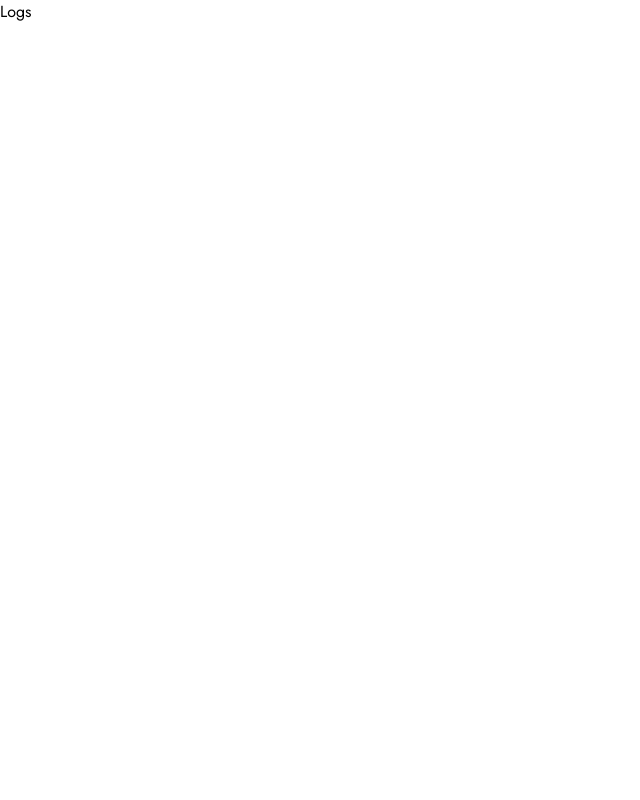
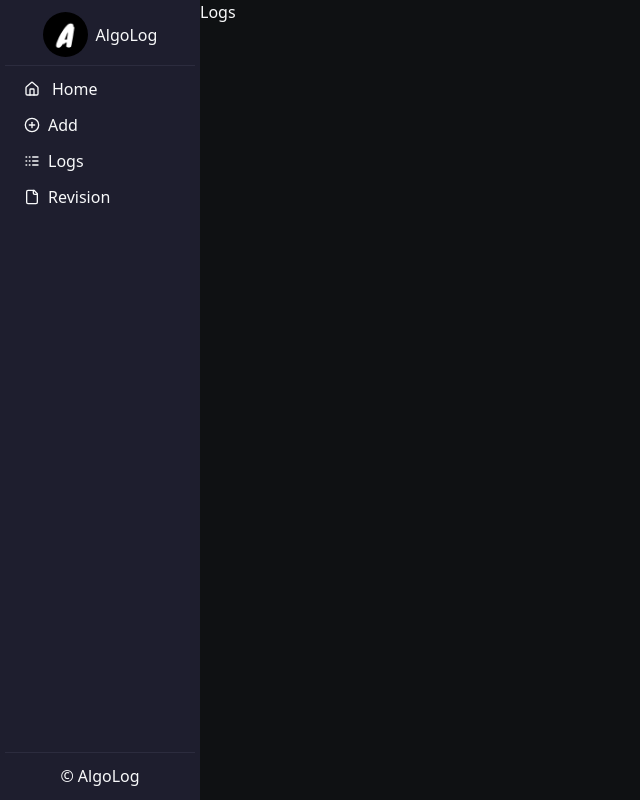
Before and after one commit to sreyas-b-anand/algolog, a Next.js app: page /logs in a window 1280 px wide. Shown: the whole page, without its empty margins (0-640 px from the left). Built offline with nearby package versions, Linux system fonts and the light colour scheme.

Commit message:
added navbar

```diff
--- a/src/app/(root)/dashboard/page.tsx
+++ b/src/app/(root)/(main)/dashboard/page.tsx
@@ -4,7 +4,7 @@ import React from "react";
 import { useEffect } from "react";
 import { toast } from "sonner";
 import { useRouter } from "next/navigation";
-import Navbar from "@/src/components/Navbar";
+// import Navbar from "@/src/components/Navbar";
 const Dashboard = () => {
   const router = useRouter();
   useEffect(() => {
@@ -21,7 +21,7 @@ const Dashboard = () => {
     <>
       <div>
         <div>
-          <Navbar/>
+
         </div>
       </div>
     </>
--- /dev/null
+++ b/src/app/(root)/(main)/layout.tsx
@@ -0,0 +1,25 @@
+import Navbar from "@/src/components/Navbar";
+import { Metadata } from "next";
+export const metadata: Metadata = {
+  title: "AlgoLog",
+  description: "Your competitive programming companion",
+};
+const layout = ({ children }: { children: React.ReactNode }) => {
+  return (
+    <html>
+      <head>
+        <link rel="icon" href="/favicon.ico" />
+        <meta name="viewport" content="width=device-width, initial-scale=1" />
+      </head>
+      <body className="bg-background text-foreground antialiased">
+        <div className="flex ">
+          <Navbar />
+          <div className="flex"></div>
+          {children}
+        </div>
+      </body>
+    </html>
+  );
+};
+
+export default layout;
--- a/src/components/Navbar.tsx
+++ b/src/components/Navbar.tsx
@@ -4,8 +4,10 @@ import Link from "next/link";
 import { File, Home, Logs, PlusCircle } from "lucide-react";
 const Navbar = () => {
   return (
-    <div className="bg-navbar text-foreground flex flex-col h-screen w-[200px]">
-      <header className="flex items-center justify-start gap-2 p-3 border-b border-border">
+    <div className="bg-navbar text-foreground flex flex-col justify-between h-screen py-3 w-[200px]">
+      <div>
+        <header className="flex items-center justify-start gap-2  flex-col">
+          <div className="flex items-center gap-2">
             <Image
               className="rounded-full "
               src={logo}
@@ -14,34 +16,42 @@ const Navbar = () => {
               height={45}
             />
             <p>AlgoLog</p>
+          </div>
+          <div className="w-[95%] bg-border h-[0.2px] " />
         </header>
         <nav className="flex flex-col gap-3 p-3">
           <Link
-          className="w-full flex items-center justify-start px-3 gap-2 "
+            className="w-full flex items-center justify-start px-3 gap-3 hover:opacity-80 transition-opacity hover:bg-accent"
             href={"/dashboard"}
           >
-          <Home /> Home
+            <Home className="w-4 h-4" /> Home
           </Link>
           <Link
             className="w-full flex items-center justify-start px-3 gap-2 "
             href={"/add"}
           >
-          <PlusCircle /> Add
+            <PlusCircle className="w-4 h-4" /> Add
           </Link>
           <Link
             className="w-full flex items-center justify-start px-3 gap-2 "
             href={"/logs"}
           >
-          <Logs />
+            <Logs className="w-4 h-4" />
             Logs
           </Link>
           <Link
             className="w-full flex items-center justify-start px-3 gap-2 "
             href={"/revision"}
           >
-          <File /> Revision
+            <File className="w-4 h-4" /> Revision
           </Link>
         </nav>
+      </div>
+      <footer className="w-full flex items-center flex-col justify-center text-center gap-3">
+        {" "}
+        <div className="bg-border h-[0.2px] w-[95%]" />
+        <p>&copy; AlgoLog</p>
+      </footer>
     </div>
   );
 };
```
Also changed, not shown: src/app/(root)/(main)/logs/page.tsx (renamed from src/app/(root)/logs/page.tsx). Lines whose indentation alone changed are shown as unchanged.
